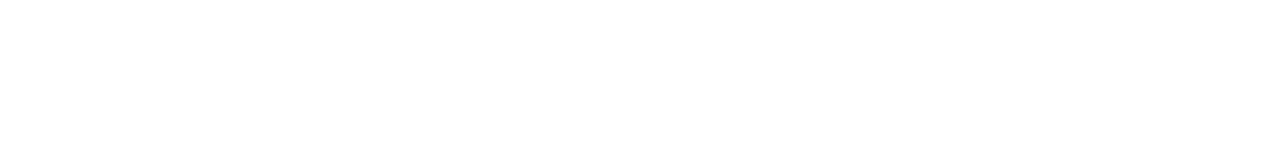
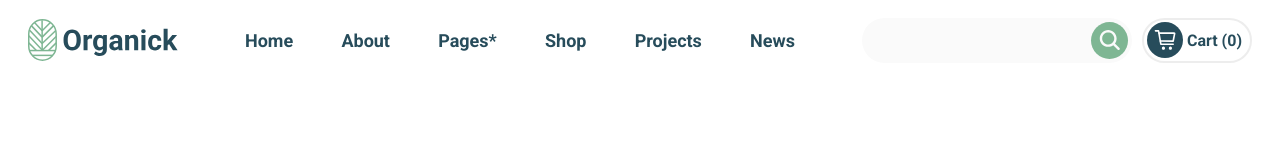
Before and after one commit to WeryaMajidi/Organick, a website: page index.html in a window 1280 px wide. Drawn offline with nearby package versions, Linux system fonts and the light colour scheme; files that its build step writes are made by us from their sources.

Commit message:
:triangular_flag_on_post: add header section with styles

```diff
--- a/index.html
+++ b/index.html
@@ -8,5 +8,52 @@
     <link href="css/style.css" rel="stylesheet" />
     <title>Agriculture-Template</title>
   </head>
-  <body></body>
+  <body>
+    <!-- Header -->
+    <div class="container">
+      <header class="header">
+        <div class="header_logo">
+          <a href="#">
+            <img src="./img/logo.svg" alt="Agriculture logo" />
+          </a>
+        </div>
+        <nav>
+          <ul class="header_nav">
+            <li class="header_nav-item">
+              <a href="#">Home</a>
+            </li>
+            <li class="header_nav-item">
+              <a href="#">About</a>
+            </li>
+            <li class="header_nav-item">
+              <a href="#">Pages*</a>
+            </li>
+            <li class="header_nav-item">
+              <a href="#">Shop</a>
+            </li>
+            <li class="header_nav-item">
+              <a href="#">Projects</a>
+            </li>
+            <li class="header_nav-item">
+              <a href="#">News</a>
+            </li>
+          </ul>
+        </nav>
+        <div class="header_actions">
+          <form class="header_search">
+            <input type="text" />
+            <button>
+              <img src="./img/search.svg" alt="search icon" />
+            </button>
+          </form>
+          <div class="header_cart">
+            <div class="header_cart-icon">
+              <img src="./img/cart.svg" alt="Cart icon" />
+            </div>
+            <p class="header_cart-text">Cart (0)</p>
+          </div>
+        </div>
+      </header>
+    </div>
+  </body>
 </html>
--- /dev/null
+++ b/sass/_header.scss
@@ -0,0 +1,128 @@
+.container {
+  width: 100%;
+  margin: 0 auto;
+  background-color: rebeccapurple;
+}
+
+.header {
+  display: flex;
+  justify-content: space-between;
+  align-items: center;
+  max-width: 128rem;
+  height: 8rem;
+  margin: 0 auto;
+  background-color: #fff;
+  padding: 0 2.8rem;
+  font-family: $primary-font;
+
+  &_logo {
+    width: 15rem;
+    height: 4.2rem;
+    img {
+      display: block;
+      width: 100%;
+    }
+  }
+
+  &_nav {
+    // background-color: sandybrown;
+    list-style: none;
+    display: flex;
+    justify-content: space-between;
+    width: 55rem;
+  }
+  &_nav-item {
+    font-size: 1.8rem;
+    font-weight: 700;
+
+    a:link,
+    a:visited {
+      color: $deep-blue;
+      transition: all 0.2s linear;
+      text-decoration: none;
+    }
+    a:hover {
+      color: lighten($deep-blue, 20%);
+    }
+  }
+  &_actions {
+    width: 39rem;
+    display: flex;
+    justify-content: space-between;
+    align-items: center;
+    height: 4.5rem;
+  }
+  &_search {
+    display: block;
+    width: 27rem;
+    background-color: #fafafa;
+    height: 100%;
+    border-radius: 100px;
+    padding: 4px;
+    display: flex;
+    justify-content: space-between;
+    align-items: center;
+    gap: 0.5rem;
+
+    input {
+      background-color: transparent;
+      border: 2px solid transparent;
+      border-radius: 150px;
+      height: 100%;
+      border: none;
+      flex-grow: 1;
+    }
+    input:focus {
+      border: 2px solid #ededed;
+    }
+    button {
+      border: none;
+      height: 3.7rem;
+      width: 3.7rem;
+      border-radius: 50%;
+      background-color: $light-green;
+      padding: 0.8rem;
+      cursor: pointer;
+
+      img {
+        display: block;
+        width: 100%;
+      }
+    }
+  }
+  &_cart {
+    display: block;
+    width: 11rem;
+    height: 100%;
+    border-radius: 150px;
+    border: 2px solid #ededed;
+    display: flex;
+    justify-content: space-between;
+    align-items: center;
+    padding: 3px;
+
+    &-icon {
+      background-color: $deep-blue;
+      height: 3.6rem;
+      width: 3.6rem;
+      border-radius: 50%;
+      padding: 0.7rem;
+      display: flex;
+      align-items: center;
+      justify-content: center;
+
+      img {
+        width: 100%;
+        display: block;
+      }
+    }
+
+    &-text {
+      color: $deep-blue;
+      font-size: 1.6rem;
+      font-weight: 600;
+      margin-right: 0.5rem;
+      font-family: $primary-font;
+    }
+  }
+}
--- a/sass/main.scss
+++ b/sass/main.scss
@@ -0,0 +1,2 @@
+@import "./_base.scss";
+@import "./_header.scss";
```
Also changed, not shown: img/cart.svg (added), img/logo.svg (added), img/search.svg (added).
